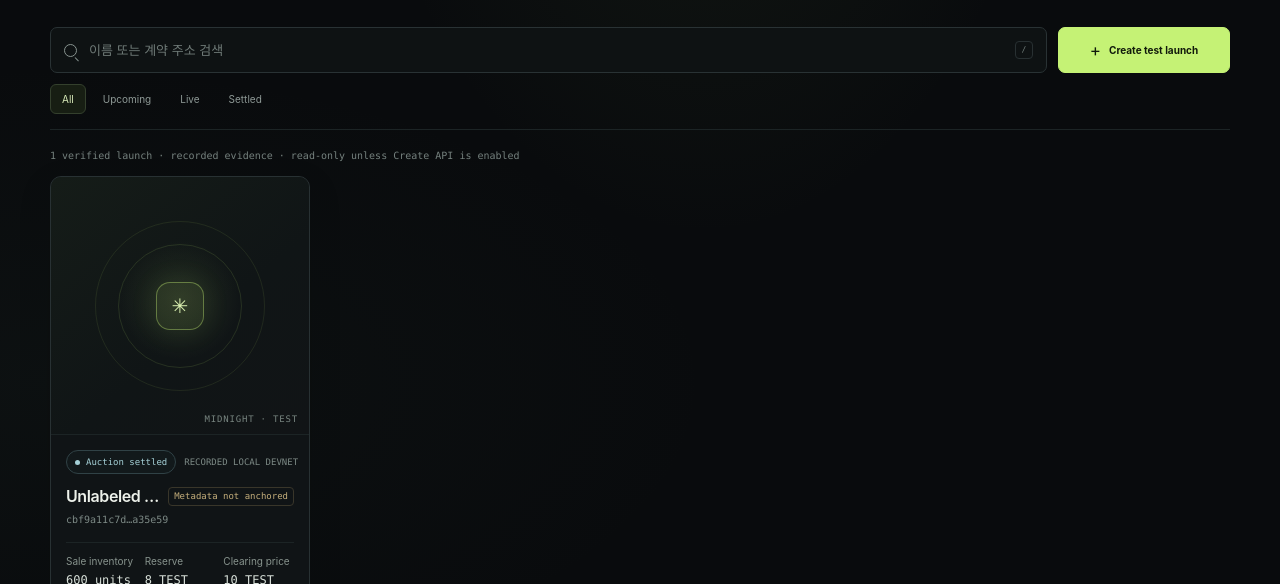
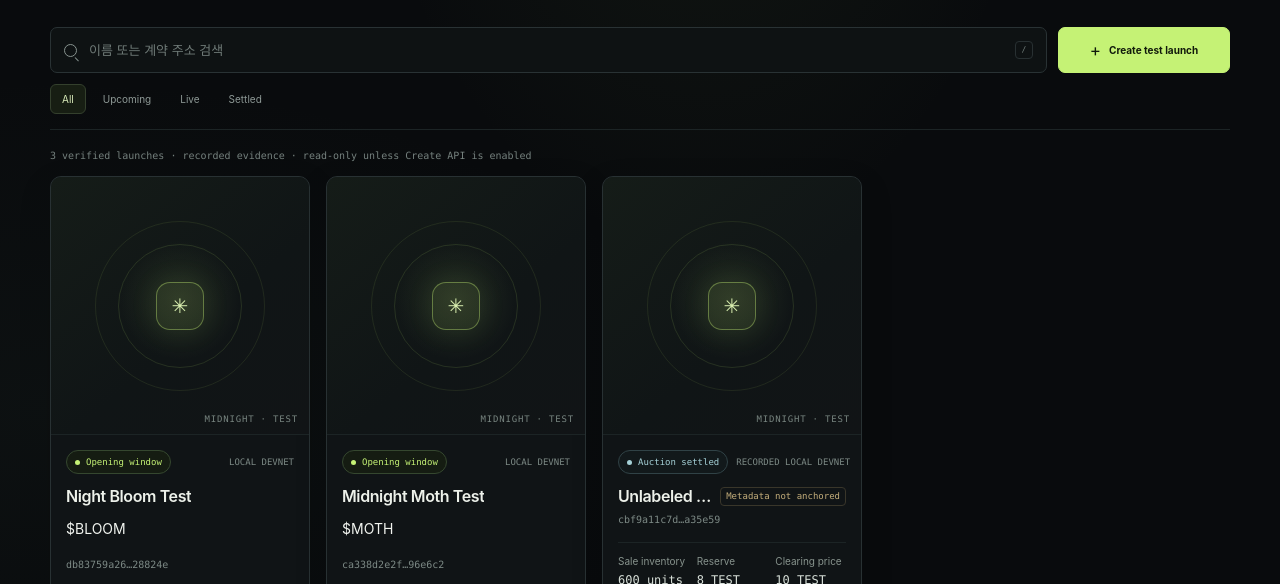
Before and after one commit to diveyreadytodive-star/midnight-fair-launch, a website: page web/fair-launch.html in a window 1280 px wide. Shown: the part 208-792 px from the top of the page. Drawn offline with Linux system fonts and the light colour scheme; no server answers.

Commit message:
Let the public demo explore every verified launch
GitHub Pages has no Local Devnet API, so the static site now reads the committed verified catalog as a fallback and derives current auction phase from recorded deadlines. This keeps the three real launches visible while leaving Create, bid, and claim writes disabled without the local operator service.

Constraint: Public Pages cannot access the local proof server or operator wallet.
Rejected: Show only the first settled auction | the product would still look like a single-sale form.
Confidence: high
Scope-risk: narrow
Tested: Static HTTP server browser showed three verified launch cards; JS syntax and diff checks pass.
Not-tested: GitHub Pages publication until branch deployment completes.

```diff
--- a/web/fair-launch.html
+++ b/web/fair-launch.html
@@ -7,7 +7,7 @@
     <meta name="description" content="Explore verified test-token fair launches on Midnight Local Devnet." />
     <title>Fair Launch · Explore</title>
     <link rel="stylesheet" href="./fair-launch.css" />
-    <script type="module" src="./fair-launch.js"></script>
+    <script type="module" src="./fair-launch.js?v=2"></script>
   </head>
   <body>
     <a class="skip-link" href="#main">본문으로 건너뛰기</a>
--- a/web/fair-launch.js
+++ b/web/fair-launch.js
@@ -1,6 +1,7 @@
 const LAUNCHES_URL = '/api/fair-launch/launches';
 const CREATE_URL = '/api/fair-launch/create';
 const RECORDED_EVIDENCE_URL = './fair-launch-evidence.json';
+const RECORDED_CATALOG_URL = './fair-launch-catalog.json';
 const CREATE_MODE = 'local-devnet-operator-demo';
 const ALLOWED_PHASES = new Set(['upcoming', 'commit', 'open', 'settling', 'settled', 'cancelled', 'unknown']);
 
@@ -228,7 +229,16 @@
 }
 
 function verifiedCatalogEntry(entry) {
-  return isVerifiedLaunch(entry) ? { ...entry, sourceKind: 'catalog' } : null;
+  if (!isVerifiedLaunch(entry)) return null;
+  if (entry.phase === 'settled' || entry.phase === 'cancelled') return { ...entry, sourceKind: 'catalog' };
+  const commit = Number(entry.commitDeadlineUnixSeconds);
+  const open = Number(entry.openDeadlineUnixSeconds);
+  if (!Number.isSafeInteger(commit) || !Number.isSafeInteger(open) || commit >= open) {
+    return { ...entry, sourceKind: 'catalog' };
+  }
+  const now = Math.floor(Date.now() / 1000);
+  const phase = now < commit ? 'commit' : now < open ? 'open' : 'unknown';
+  return { ...entry, phase, sourceKind: 'catalog' };
 }
 
 function initializePage() {
@@ -420,9 +430,10 @@
 
   async function loadLaunches() {
     setCatalogMessage('Loading receipt-verified launches…');
-    const [evidenceResult, catalogResult] = await Promise.allSettled([
+    const [evidenceResult, catalogResult, staticCatalogResult] = await Promise.allSettled([
       readJson(RECORDED_EVIDENCE_URL),
       readJson(LAUNCHES_URL),
+      readJson(RECORDED_CATALOG_URL),
     ]);
 
     const recorded = evidenceResult.status === 'fulfilled' ? deriveRecordedLaunch(evidenceResult.value) : null;
@@ -433,14 +444,19 @@
       envelope.network === 'local-devnet' &&
       Array.isArray(envelope.launches),
     );
+    const staticCatalog = staticCatalogResult.status === 'fulfilled' && staticCatalogResult.value?.version === 1 && Array.isArray(staticCatalogResult.value.launches)
+      ? staticCatalogResult.value.launches.map(verifiedCatalogEntry).filter(Boolean)
+      : [];
     const catalog = apiReady
       ? envelope.launches.map(verifiedCatalogEntry).filter(Boolean)
-      : [];
+      : staticCatalog;
     launches = mergeLaunches(recorded ? [recorded] : [], catalog);
     setCreateAvailability(apiReady ? envelope : null);
 
-    if (!apiReady && recorded) {
-      setCatalogMessage('Showing the single recorded Local Devnet launch. No live catalog or write API is connected.', 'warning');
+    if (!apiReady && catalog.length > 0) {
+      setCatalogMessage('Showing ' + launches.length + ' recorded Local Devnet launches. Create requires the local operator API.', 'warning');
+    } else if (!apiReady && recorded) {
+      setCatalogMessage('Showing one recorded Local Devnet launch. No write API is connected.', 'warning');
     } else if (!apiReady && !recorded) {
       setCatalogMessage('Launch data could not be loaded. No unverified cards are shown.', 'error');
     } else if (apiReady && catalog.length !== envelope.launches.length) {
```
